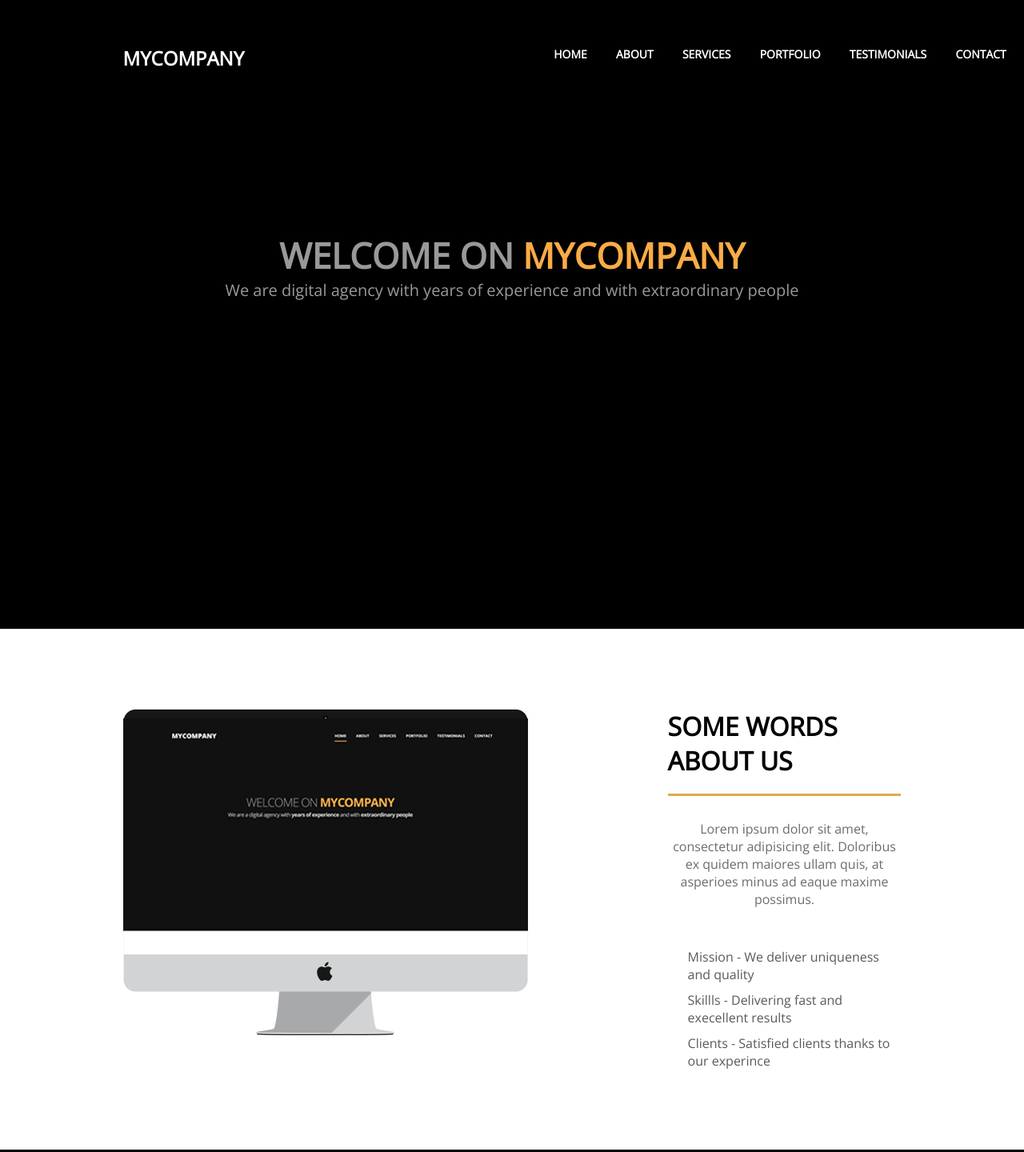
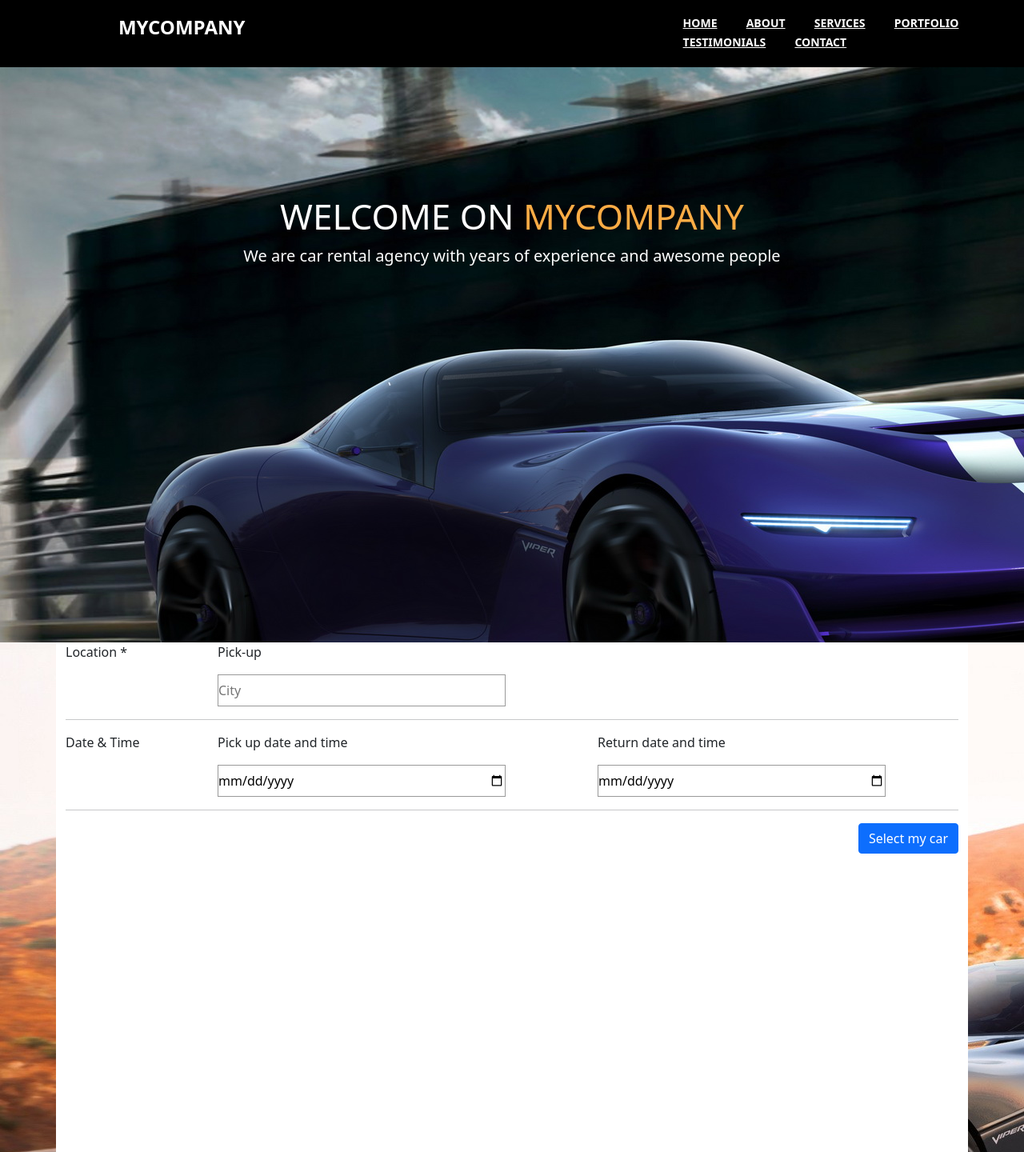
Before and after one commit to J-ampt/rent_services, a plain HTML site: page proj/index.html in a window 1280 px wide. Shown: the top 1440 px of the page at 80% size. Drawn offline with nearby package versions, Linux system fonts and the light colour scheme.

Commit message:
front-ent enhance

```diff
--- a/proj/index.html
+++ b/proj/index.html
@@ -5,11 +5,14 @@
 	<title>MyCompany</title>
 	<link rel="stylesheet" type="text/css" href="style.css">
 	<link href="https://fonts.googleapis.com/css2?family=Open+Sans&display=swap" rel="stylesheet">
+	<link href="https://cdn.jsdelivr.net/npm/bootstrap@5.0.0-beta3/dist/css/bootstrap.min.css" rel="stylesheet" integrity="sha384-eOJMYsd53ii+scO/bJGFsiCZc+5NDVN2yr8+0RDqr0Ql0h+rP48ckxlpbzKgwra6" crossorigin="anonymous">
+	<script src="https://cdn.jsdelivr.net/npm/bootstrap@5.0.0-beta3/dist/js/bootstrap.bundle.min.js" integrity="sha384-JEW9xMcG8R+pH31jmWH6WWP0WintQrMb4s7ZOdauHnUtxwoG2vI5DkLtS3qm9Ekf" crossorigin="anonymous"></script>
 </head>
 <body>
-	<header>
-		<div class="header_logo"><p>mycompany</p></div>
-		<nav>
+	<header class="container-fluid py-3">
+		<div class="row">
+			<div class="col-sm"><p class="header_logo ">mycompany</p></div>
+			<nav class="col-sm">
 				<div class="topnav" id="myTopnav">
 					<a href="#">HOME</a>
 					<a href="#">ABOUT</a>
@@ -20,26 +23,48 @@
 					<a href="#" id="menu" class="icon">&#9776;</a>
 				</div>
 			</nav>
+		</div>
 	</header>
 	<main>
 		<div class="main_welcome">
 			<h1>WELCOME ON <span class="mycompany">MYCOMPANY</span></h1>
-			<P>We are digital agency with years of experience and with extraordinary people</P>
+			<P>We are car rental agency with years of experience and awesome people</P>
 		</div>
 		<div class="wrapper">
 			<div class="main_about">
-				<div class="about_left">
-					<img class="mw-100" src="img/mac.png" alt="mac">
+				<div class="container bg-white">
+					<form>
+						<div class="row">
+						  <div class="col-sm-2">
+						  	<p>Location *</p>
 						  </div>
-				<div class="about_right">
-					<h1>SOME WORDS ABOUT US</h1>
-					<p>Lorem ipsum dolor sit amet, consectetur adipisicing elit. Doloribus ex quidem maiores
-					ullam quis, at asperioes minus ad eaque maxime possimus.</p>
-					<ul>
-						<li>Mission - We deliver uniqueness and quality</li>
-						<li>Skillls - Delivering fast and execellent results</li>
-						<li>Clients - Satisfied clients thanks to our experince</li>
-					</ul>
+						  <div class="col-sm-10">
+						  	<p>Pick-up</p>
+						  	<input type="text" name="pickup" placeholder="City">
+						  </div>
+						</div>
+					  	<hr>
+
+					  <div class="row">
+					  	<div class="col-sm-2">
+					  		<p>Date & Time</p>
+					  	</div>
+					  	<div class="col-sm-5">
+					  		<p>Pick up date and time</p>
+					  		<input type="date" name="pickup_time">
+					  	</div>
+					  	<div class="col-sm-5">
+					  		<p>Return date and time</p>
+					  		<input type="date" name="return_date">
+					  	</div>
+					  </div>
+					  <hr>
+					  <div style="text-align: right;">
+					  	<button type="submit" class="btn btn-primary">
+					  		Select my car
+					  	</button>
+					  </div>
+					</form>
 				</div>
 			</div>
 		</div>
--- a/proj/style.css
+++ b/proj/style.css
@@ -20,17 +20,17 @@ body{
 header{
 	width: 100%;
 	background: #000;
-	display: flex;
+	/*display: flex;*/
+	/*justify-content: center;*/
+
 }
 
-.header_logo{
+.header_logo {
 	text-transform: uppercase;
 	color:#fff;
 	font-weight: 800;
 	font-size: 24px;
 	cursor: pointer;
-	margin-top: 56px;
-	margin-left: 12%;
 }
 
 nav{
@@ -38,10 +38,11 @@ nav{
 	margin-left: 29%
 }
 
+
 .topnav a{
 	color: #fff;
 	text-align: center;
-	padding: 12px 16px;
+	padding: 5px 16px;
 	font-size: 14px;
 	font-weight: bold;
 }
@@ -63,19 +64,20 @@ main{
 }
 
 main .main_welcome{
-	background: #000;
+	background-image: url('./img/main.jpg');
 	text-align: center;
-	padding:200px 0 410px 0;
+	height: calc(100vh - 81px);
 }
 
 main .main_welcome p{
-	color: #999999;
+	color: #ffffff;
 	font-size: 20px;
 }
 
 main .main_welcome h1{
-	color: #999999;
+	color: #ffffff;
 	font-size: 44px;
+	padding-top: 20vh;
 }
 
 main .main_welcome h1:after{
@@ -88,42 +90,19 @@ main .main_welcome h1:after{
 
 
 .wrapper{
-	width: 76%;
+	width: 100%;
 	margin: 0 auto;
 }
 
 main .main_about{
 	display: flex;
-	padding: 100px 0 100px 0;
-}
-
-.about_right{
-	margin-left: 175px;
-}
-
-.about_right h1{
-	display: inline-block;
-	border-bottom:  3px solid #dcac45;
-	padding-bottom: 20px;
-}
-
-.about_right p{
-	margin: 30px 0 50px 0;
-	color: #6c6c6c;
-}
-
-.about_right li{
-	background:url(img/mark.png) 0px no-repeat;
-	padding-left: 25px;
-	margin-top: 10px;
-	color: #5a5a5a;
+	height: calc(100vh);
+	background-image: url('./img/form.jpg');
 }
 
 .mw-100{
 	min-width: 100%;
 }
-
-
 
 
 .main_team{
```
Also changed, not shown: proj/img/form.jpg (added), proj/img/main.jpg (added). Lines whose indentation alone changed are shown as unchanged.
